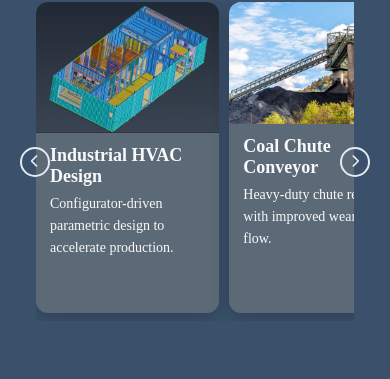
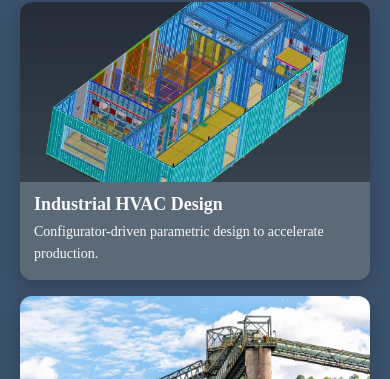
Before and after one commit to Caleb-Wells-Lean/homepage, a plain HTML site: page projects.html in a window 390 px wide. Shown: the part 226-605 px from the top of the page. Drawn offline with Linux system fonts and the light colour scheme.

Commit message:
Add files via upload

```diff
--- a/styles.css
+++ b/styles.css
@@ -1214,21 +1214,29 @@ section + section::before {
 .cred-item img { cursor: zoom-in; }
 /* Phone tweaks for project scrollers */
 @media (max-width: 680px) {
-  .scroller-wrap { padding: 0 24px; }
-  .carousel-btn { width: 30px; height: 30px; }
-  .projects .cards.scroller { gap: 10px; }
+  /* Switch to 2-column grid so cards don't stretch in the scroller */
+  .scroller-wrap { padding: 0; }
+  .carousel-btn { display: none; }
+  .projects .cards.scroller {
+    display: grid;
+    grid-template-columns: repeat(2, minmax(0, 1fr));
+    gap: 16px;
+    overflow: visible;
+  }
   .projects .cards.scroller .project-card {
-    flex: 0 0 48vw;
-    min-width: 48vw;
+    min-width: auto;
+    flex: initial;
   }
-  .project-card img { height: auto; max-height: 190px; }
+  .project-card img {
+    height: auto;
+    max-height: 200px;
+  }
 }
 
 @media (max-width: 440px) {
-  .scroller-wrap { padding: 0 16px; }
-  .projects .cards.scroller .project-card {
-    flex: 0 0 47vw;
-    min-width: 47vw;
+  /* Stack to single column on very small screens */
+  .projects .cards.scroller {
+    grid-template-columns: 1fr;
   }
-  .project-card img { max-height: 170px; }
+  .project-card img { max-height: 180px; }
 }
```
Also changed, not shown: index.html (+1 -1 lines).
